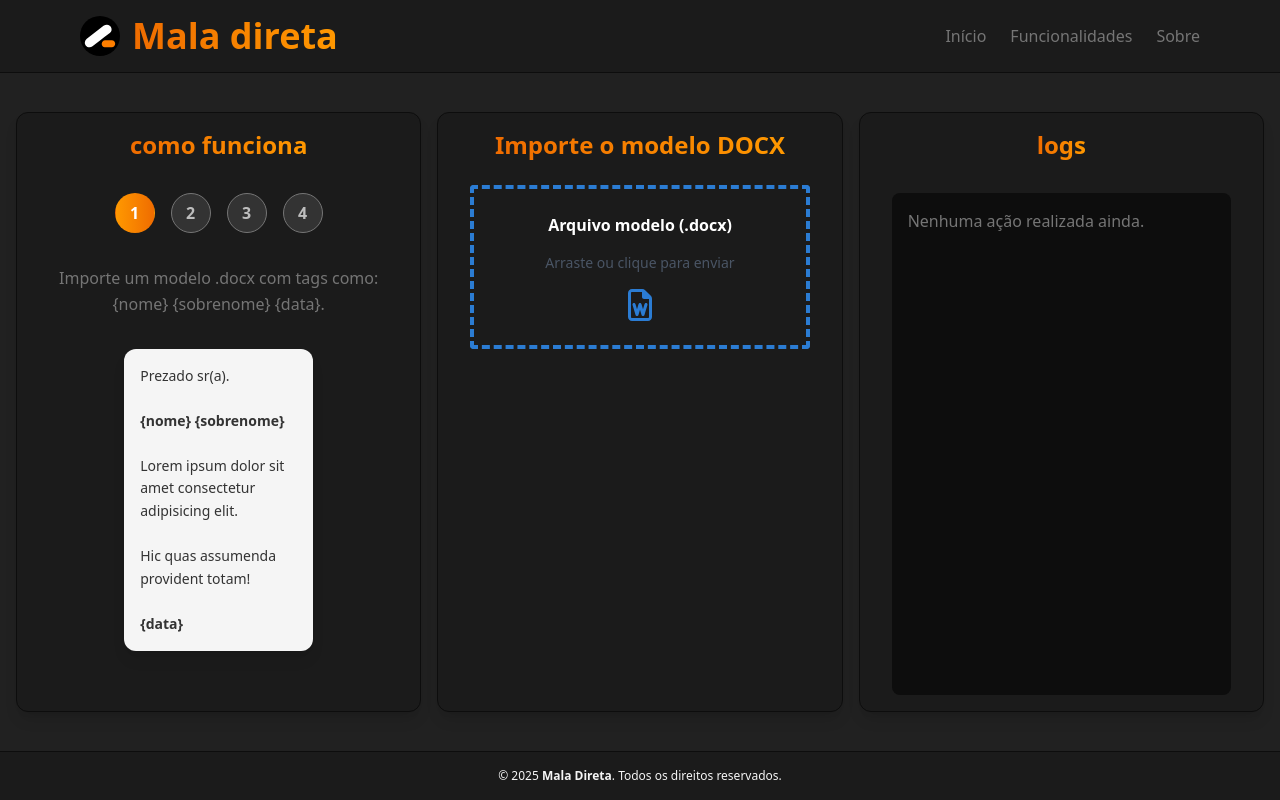
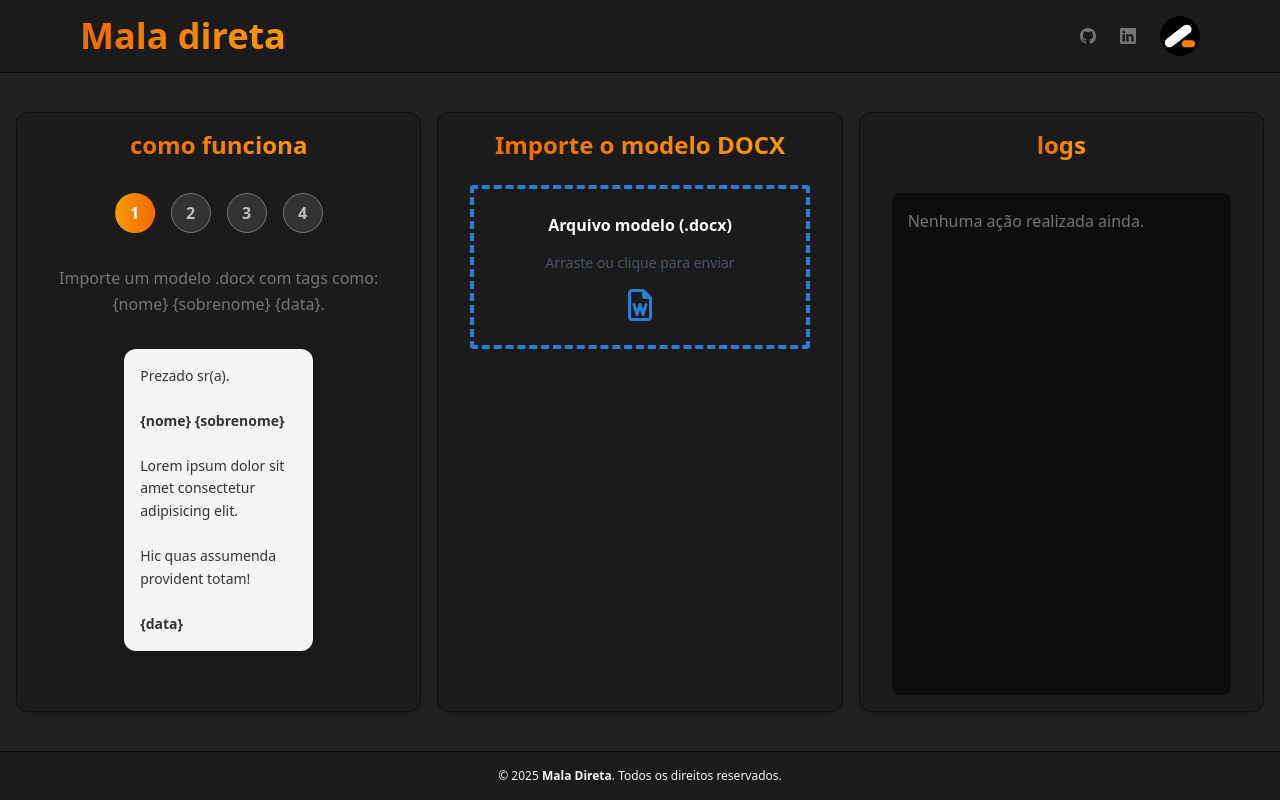
Before and after one commit to cesardmn/maladireta, a React (Vite) app: page / in a window 1280 px wide. Built offline with nearby package versions, Linux system fonts and the light colour scheme.

Commit message:
refactor: Atualizando a Navbar.

```diff
--- a/src/components/Navbar.jsx
+++ b/src/components/Navbar.jsx
@@ -1,5 +1,6 @@
 import { useState } from 'react'
 import logo from '../assets/img/icon.svg'
+import { BsLinkedin, BsGithub } from 'react-icons/bs'
 
 const Navbar = () => {
   const [menuOpen, setMenuOpen] = useState(false)
@@ -24,9 +25,6 @@ const Navbar = () => {
 
 const NavbarLogo = () => (
   <div className="flex items-center gap-3">
-    <div className="w-10 h-10 rounded-full overflow-hidden flex items-center justify-center text-bk-1 font-bold text-lg select-none">
-      <img src={logo} alt="Logo" className="w-full h-full object-cover" />
-    </div>
     <h1 className="text-2xl sm:text-3xl md:text-4xl font-bold text-gradient-orange">
       Mala direta
     </h1>
@@ -34,10 +32,48 @@ const NavbarLogo = () => (
 )
 
 const NavbarLinks = ({ className = '' }) => (
-  <ul className={`${className} text-gr-2 font-medium`} role="menu">
-    <li className="hover:text-or-1 cursor-pointer">Início</li>
-    <li className="hover:text-or-1 cursor-pointer">Funcionalidades</li>
-    <li className="hover:text-or-1 cursor-pointer">Sobre</li>
+  <ul
+    className={`${className} text-gr-2 font-medium flex items-center`}
+    role="menu"
+  >
+    <li>
+      <a
+        href="https://github.com/cesardmn/maladireta"
+        target="_blank"
+        rel="noopener noreferrer"
+        className="hover:text-or-1 cursor-pointer"
+        aria-label="GitHub"
+      >
+        <BsGithub />
+      </a>
+    </li>
+
+    <li>
+      <a
+        href="https://linkedin.com/in/cesardmn"
+        target="_blank"
+        rel="noopener noreferrer"
+        className="hover:text-or-1 cursor-pointer"
+        aria-label="LinkedIn"
+      >
+        <BsLinkedin />
+      </a>
+    </li>
+
+    <li className="hover:text-or-1 cursor-pointer">
+      <a
+        href="https://cesardmn.github.io"
+        target="_blank"
+        rel="noopener noreferrer"
+        className="hover:text-or-1 cursor-pointer"
+        aria-label="Portfolio"
+      >
+        {' '}
+        <div className="w-10 h-10 rounded-full overflow-hidden flex items-center justify-center text-bk-1 font-bold text-lg select-none">
+          <img src={logo} alt="Logo" className="w-full h-full object-cover" />
+        </div>
+      </a>
+    </li>
   </ul>
 )
 
```
